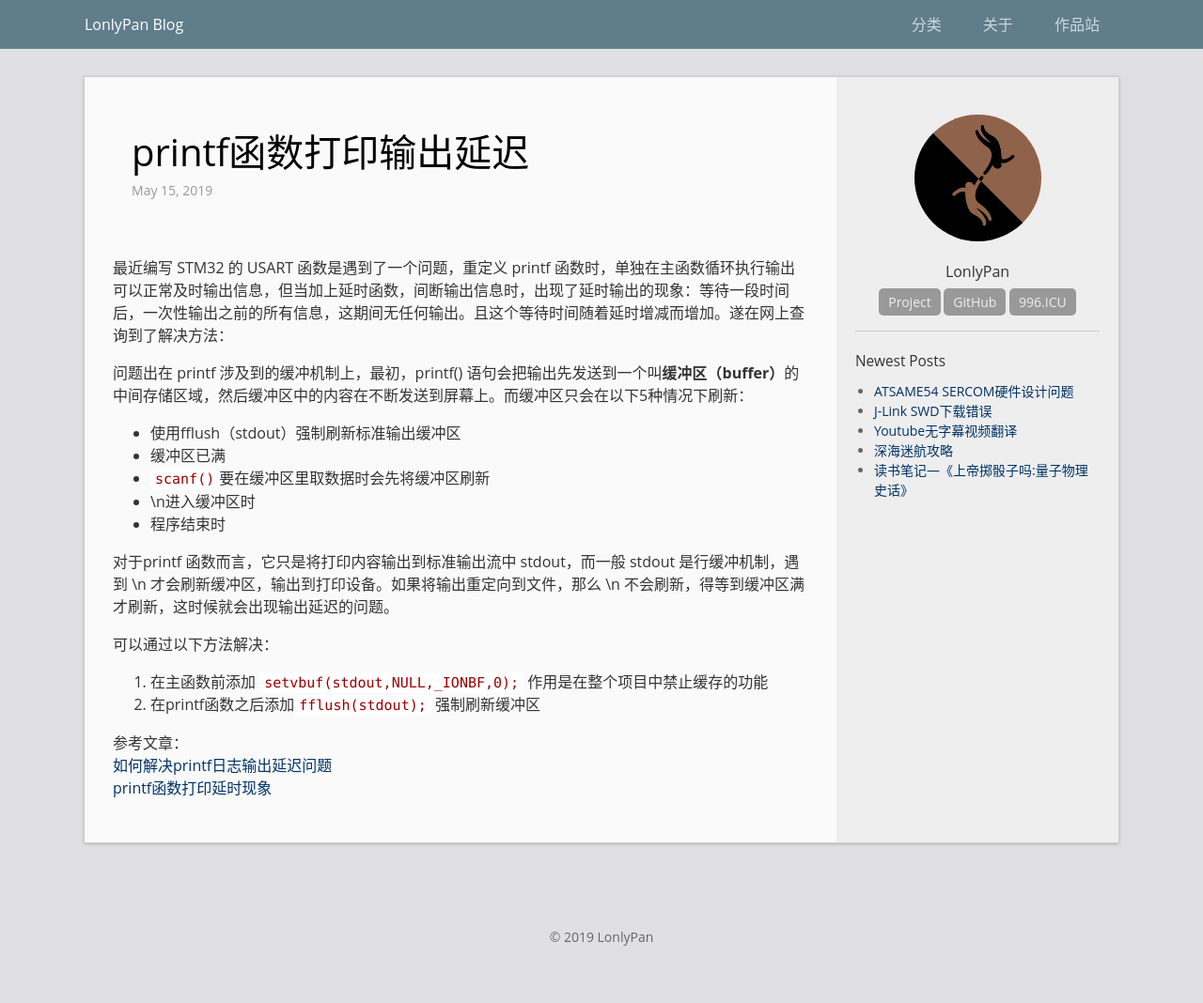
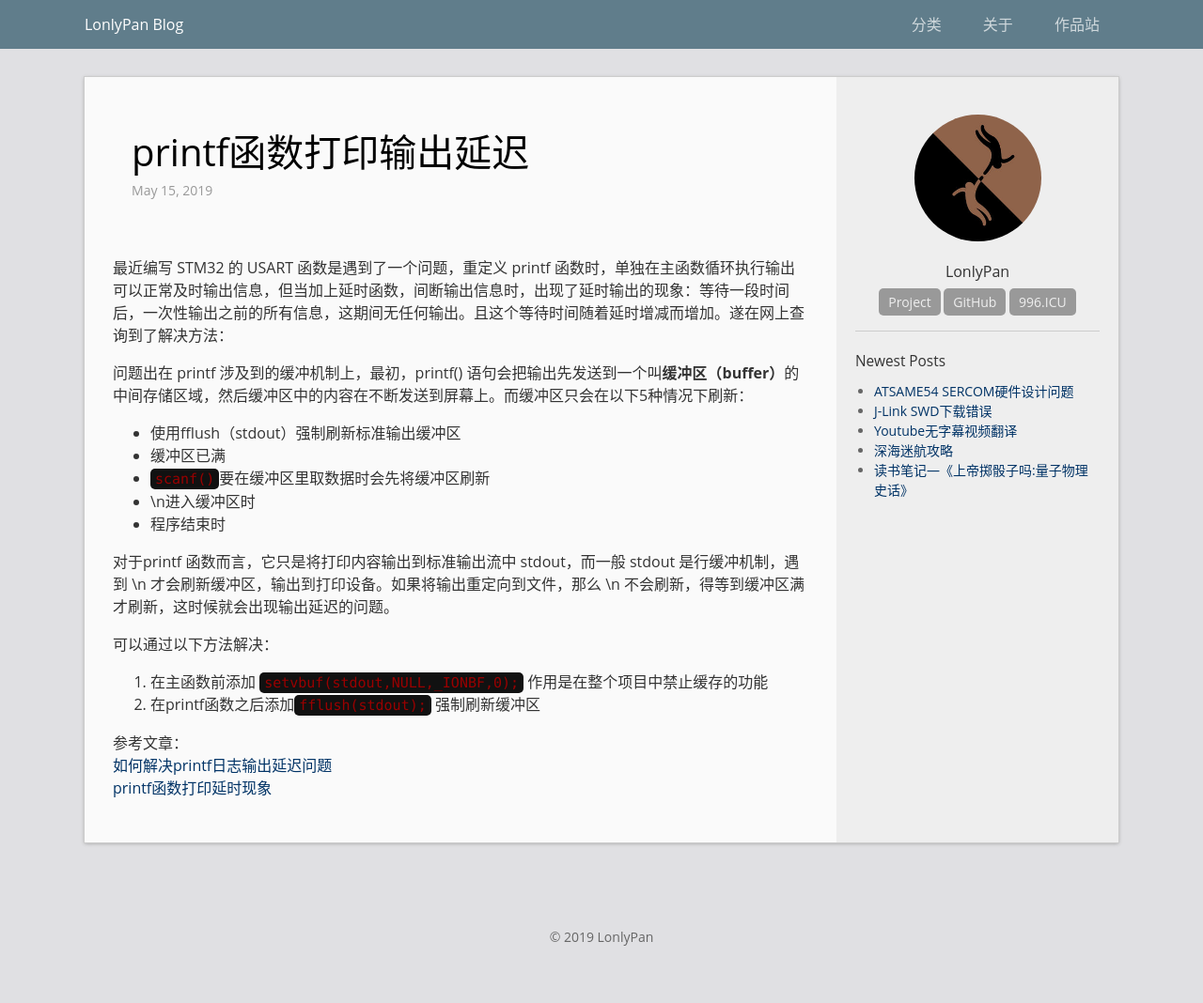
Before and after one commit to LonlyStack/LonlyPan.github.io, a Jekyll site: the page built from _posts/2019-05-15-printf函数打印输出延迟.md, in a window 1280 px wide. Shown: the whole page at 94% size. Built offline with Jekyll 4.4.1, drawn with Linux system fonts in a browser that asks for light colours.

Commit message:
Update _base.scss

```diff
--- a/_sass/_base.scss
+++ b/_sass/_base.scss
@@ -24,7 +24,7 @@ code,pre {
 }
 code {
 	color: #900;
-	background-color: #fff;
+	background-color: #111;
 	padding: 2px 5px;
 	border-radius: 5px;
 }
```
